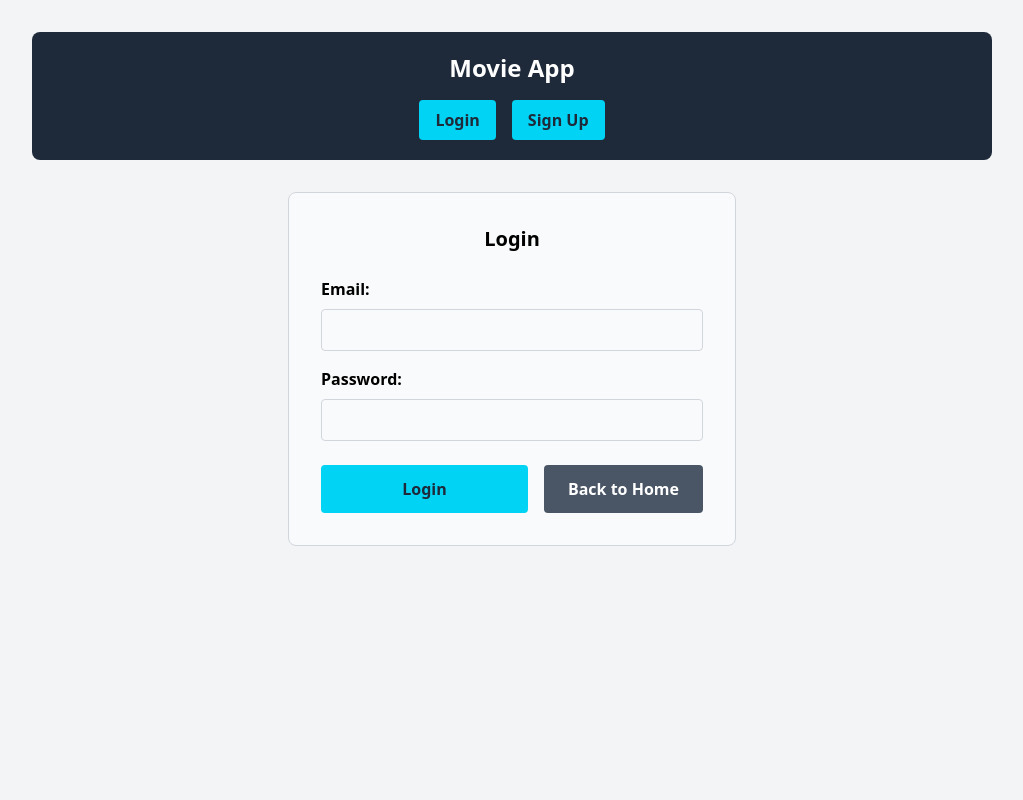
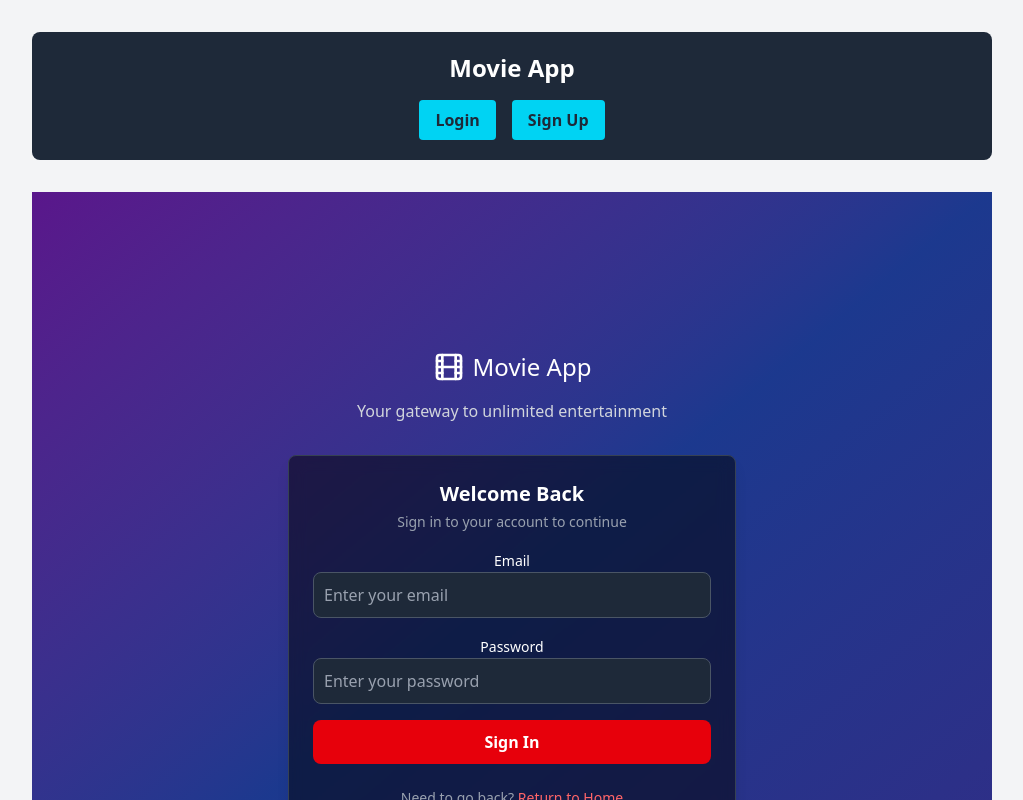
Before and after one commit to jamie-arodi/movie-app, a React (Vite) app: page / in a window 1280 px wide. Both pictures are taken after a click on the button "Login". Shown: the top 800 px of the page, without its empty margins (128-1151 px from the left). Built offline with nearby package versions, Linux system fonts and the light colour scheme; no server answers.

Commit message:
Redesigned login section

```diff
--- a/package.json
+++ b/package.json
@@ -16,6 +16,7 @@
   "dependencies": {
     "@tailwindcss/postcss": "^4.1.13",
     "@tanstack/react-query": "^5.89.0",
+    "lucide-react": "^0.544.0",
     "react": "^19.1.1",
     "react-dom": "^19.1.1",
     "zustand": "^5.0.8"
--- a/src/components/Login.tsx
+++ b/src/components/Login.tsx
@@ -2,6 +2,7 @@ import React, { useState } from 'react'
 import { useLogin } from '../hooks/useAuth'
 import { useAuthStore } from '../store/authStore'
 import type { LoginCredentials } from '../types/auth'
+import { Film } from 'lucide-react'
 
 interface LoginProps {
   onSuccess?: () => void
@@ -42,62 +43,95 @@ export const Login: React.FC<LoginProps> = ({ onSuccess }) => {
   }
 
   return (
-    <div className="max-w-md mx-auto p-8 border border-gray-300 rounded-lg bg-gray-50">
-      <h2 className="text-xl font-bold mb-6 text-center">Login</h2>
-      <form onSubmit={handleSubmit}>
-        <div className="mb-4 text-left">
-          <label htmlFor="email" className="block mb-2 font-bold">Email:</label>
+    <div className="min-h-screen flex items-center justify-center bg-gradient-to-br from-purple-900 via-blue-900 to-indigo-900 p-4">
+      <div className="w-full max-w-md">
+        {/* Logo and Header */}
+        <div className="text-center mb-8">
+          <div className="flex items-center justify-center gap-2 mb-4">
+            <Film className="h-8 w-8 text-white" />
+            <h1 className="text-white text-2xl">Movie App</h1>
+          </div>
+          <p className="text-gray-300">
+            Your gateway to unlimited entertainment
+          </p>
+        </div>
+
+        {/* Login Form */}
+        <div className="bg-black/50 border border-gray-700 backdrop-blur-sm rounded-lg shadow-lg">
+          <div className="text-center p-6 pb-2">
+            <h2 className="text-white text-xl font-semibold">
+              Welcome Back
+            </h2>
+            <p className="text-gray-400 text-sm mt-1">
+              Sign in to your account to continue
+            </p>
+          </div>
+          <div className="p-6 pt-2">
+            <form onSubmit={handleSubmit} className="space-y-4">
+              <div className="space-y-2">
+                <label htmlFor="email" className="text-white text-sm font-medium">
+                  Email
+                </label>
                 <input
+                  id="email"
                   type="email"
-            id="email"
                   name="email"
+                  placeholder="Enter your email"
                   value={credentials.email}
                   onChange={handleChange}
                   required
                   disabled={loginMutation.isPending}
-            className="w-full p-2 border border-gray-300 rounded text-base box-border focus:outline-none focus:border-cyan-400"
+                  className="w-full p-2.5 bg-gray-800 border border-gray-600 rounded-lg text-white placeholder-gray-400 focus:outline-none focus:ring-2 focus:ring-red-500 focus:border-transparent"
                 />
               </div>
 
-        <div className="mb-4 text-left">
-          <label htmlFor="password" className="block mb-2 font-bold">Password:</label>
+              <div className="space-y-2">
+                <label htmlFor="password" className="text-white text-sm font-medium">
+                  Password
+                </label>
                 <input
+                  id="password"
                   type="password"
-            id="password"
                   name="password"
+                  placeholder="Enter your password"
                   value={credentials.password}
                   onChange={handleChange}
                   required
                   disabled={loginMutation.isPending}
-            className="w-full p-2 border border-gray-300 rounded text-base box-border focus:outline-none focus:border-cyan-400"
+                  className="w-full p-2.5 bg-gray-800 border border-gray-600 rounded-lg text-white placeholder-gray-400 focus:outline-none focus:ring-2 focus:ring-red-500 focus:border-transparent"
                 />
               </div>
 
               {error && (
-          <div className="text-red-600 bg-red-100 border border-red-300 px-3 py-2 rounded my-4">
+                <div className="bg-red-900/50 border border-red-700 text-red-200 px-4 py-3 rounded-md">
                   {error}
                 </div>
               )}
 
-        <div className="flex gap-4 mt-6">
               <button
                 type="submit"
                 disabled={loginMutation.isPending}
-            className="bg-cyan-400 text-gray-800 border-none px-6 py-3 rounded cursor-pointer font-bold flex-1 hover:bg-cyan-500 disabled:bg-gray-300 disabled:cursor-not-allowed"
+                className="w-full bg-red-600 hover:bg-red-700 disabled:bg-gray-600 disabled:cursor-not-allowed text-white font-semibold py-2.5 px-4 rounded-lg transition-colors duration-200"
               >
-            {loginMutation.isPending ? 'Logging in...' : 'Login'}
+                {loginMutation.isPending ? 'Signing in...' : 'Sign In'}
               </button>
+            </form>
 
+            <div className="mt-6 text-center">
+              <p className="text-gray-400 text-sm">
+                Need to go back?{" "}
                 <button
-            type="button"
                   onClick={handleBackToHome}
                   disabled={loginMutation.isPending}
-            className="bg-gray-600 text-white border-none px-6 py-3 rounded cursor-pointer font-bold hover:bg-gray-700 disabled:bg-gray-300 disabled:cursor-not-allowed"
+                  className="text-red-400 hover:text-red-300 underline disabled:text-gray-500 disabled:cursor-not-allowed"
                 >
-            Back to Home
+                  Return to Home
                 </button>
+              </p>
             </div>
-      </form>
+          </div>
+        </div>
+      </div>
     </div>
   )
 }
```
Also changed, not shown: 1 other file (tests, documents, lock files or other folders). Lines whose indentation alone changed are shown as unchanged.
